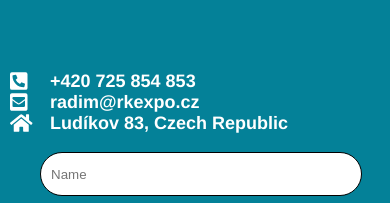
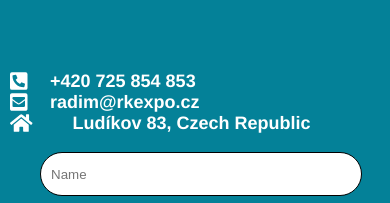
Before and after one commit to gyetvanakos/rkexpo, a Vue app: page / in a window 390 px wide. Shown: the part 3870-4073 px from the top of the page. Built offline with nearby package versions, Linux system fonts and the light colour scheme.

Commit message:
Update Contact.vue

```diff
--- a/src/views/Contact.vue
+++ b/src/views/Contact.vue
@@ -16,7 +16,7 @@
           <i class="fas fa-envelope-square"></i>
           <p id="czmail">radim@rkexpo.cz</p>
           <a id='homeicon'><i class="fas fa-home"></i></a>
-          <p id="czmail">Ludíkov 83, Czech Republic</p>
+          <p id="address">Ludíkov 83, Czech Republic</p>
           <div class="map">
             <GmapMap
               :center="center"
@@ -29,7 +29,6 @@
                 v-for="(m, index) in markers"
                 :position="m"
                 @click="center = m"
-                aria-label="Ludíkov 83, 680 01 Ludíkov, Czech Republic"
               />
             </GmapMap>
           </div>
@@ -196,6 +195,11 @@ export default {
   font-size: 18px;
 }
 
+#address {
+  font-size: 18px;
+  float: left;
+}
+
 .name {
   color: black;
   font-size: 25px;
@@ -215,7 +219,7 @@ export default {
   color: white;
   font-size: 20px;
   float: left;
-  padding-left: 410px;
+  padding-left: 300px;
 }
 
 .map {
@@ -276,7 +280,9 @@ export default {
 #homeicon{
   color: white;
   font-size: 20px;
-  float:left;
+  float: left;
+  padding-left: 297px;
+  padding-right: 40px;
 }
 
 /* iphone X */
@@ -369,6 +375,13 @@ export default {
     padding: 0px !important;
   }
 
+  #homeicon{
+  color: white;
+  font-size: 20px;
+  float:left;
+  padding-left:0px;
+}
+
   .title-contact {
     color: white;
     font-size: 70px;
```
